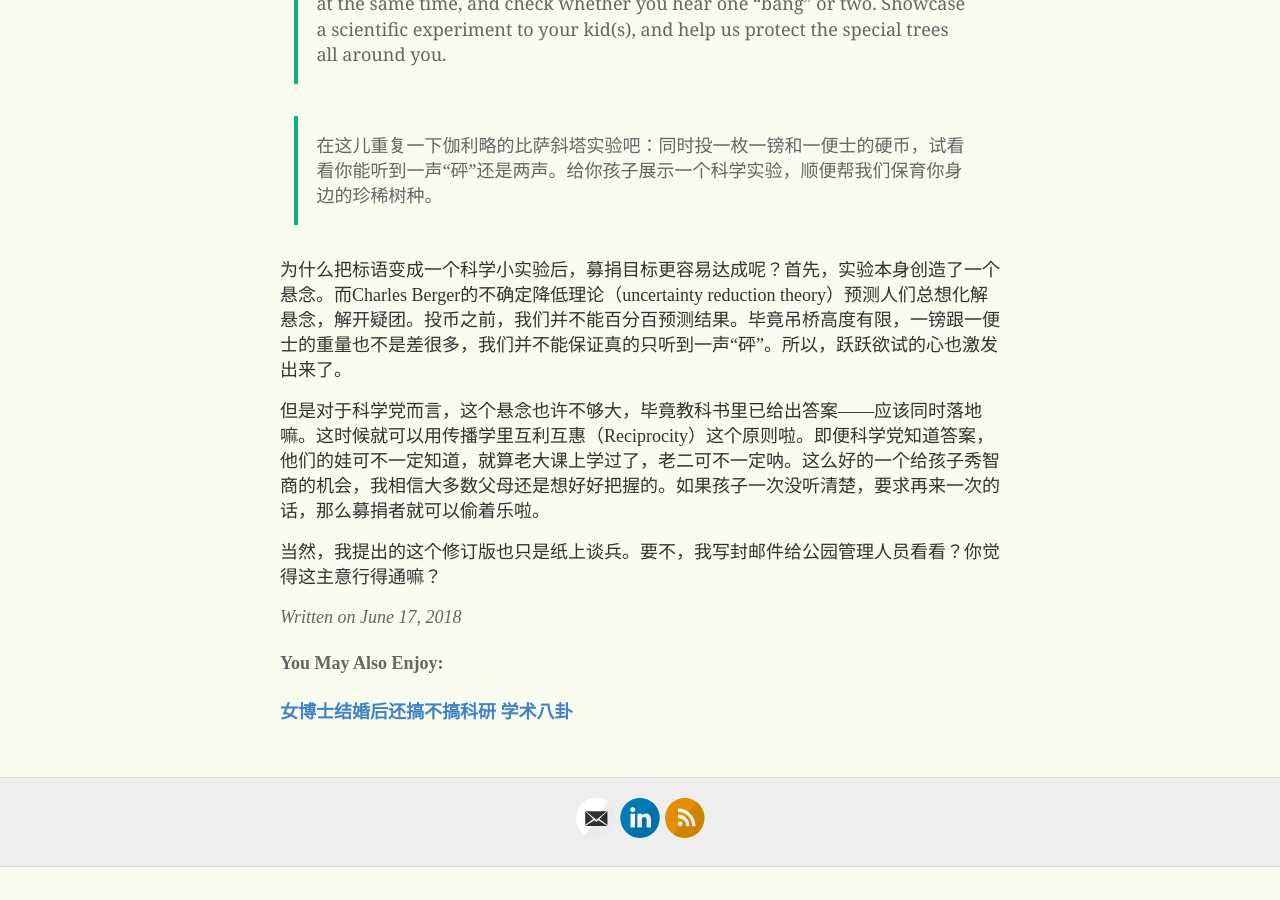
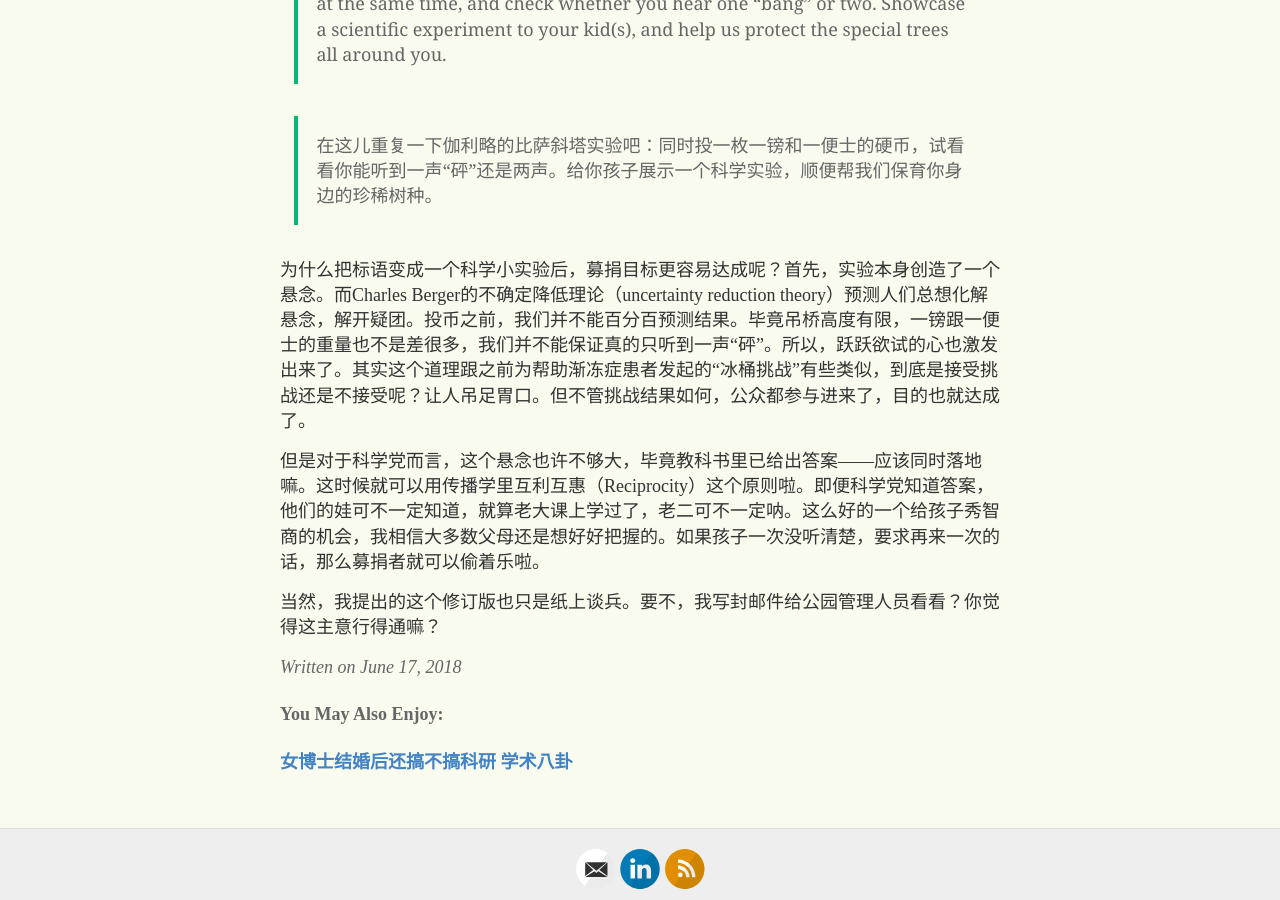
Before and after one commit to yihanxu/yihanxu.github.io, a Jekyll site: the page built from _posts/2018-6-17-galileo-tactics.md, in a window 1280 px wide and 900 px high, scrolled down 959 px. Built offline with Jekyll 4.4.1, drawn with Linux system fonts in a browser that asks for light colours; comment, search, counter and statistics services are not loaded; before the commit the page ends 1826 px from its top, so only the background shows below that.

Commit message:
revise texts

```diff
--- a/_posts/2018-6-17-galileo-tactics.md
+++ b/_posts/2018-6-17-galileo-tactics.md
@@ -20,7 +20,7 @@ tags: 伽利略 自由落体 募捐 传播
 
 > 在这儿重复一下伽利略的比萨斜塔实验吧：同时投一枚一镑和一便士的硬币，试看看你能听到一声“砰”还是两声。给你孩子展示一个科学实验，顺便帮我们保育你身边的珍稀树种。
 
-为什么把标语变成一个科学小实验后，募捐目标更容易达成呢？首先，实验本身创造了一个悬念。而Charles Berger的不确定降低理论（uncertainty reduction theory）预测人们总想化解悬念，解开疑团。投币之前，我们并不能百分百预测结果。毕竟吊桥高度有限，一镑跟一便士的重量也不是差很多，我们并不能保证真的只听到一声“砰”。所以，跃跃欲试的心也激发出来了。
+为什么把标语变成一个科学小实验后，募捐目标更容易达成呢？首先，实验本身创造了一个悬念。而Charles Berger的不确定降低理论（uncertainty reduction theory）预测人们总想化解悬念，解开疑团。投币之前，我们并不能百分百预测结果。毕竟吊桥高度有限，一镑跟一便士的重量也不是差很多，我们并不能保证真的只听到一声“砰”。所以，跃跃欲试的心也激发出来了。其实这个道理跟之前为帮助渐冻症患者发起的“冰桶挑战”有些类似，到底是接受挑战还是不接受呢？让人吊足胃口。但不管挑战结果如何，公众都参与进来了，目的也就达成了。
 
 但是对于科学党而言，这个悬念也许不够大，毕竟教科书里已给出答案——应该同时落地嘛。这时候就可以用传播学里互利互惠（Reciprocity）这个原则啦。即便科学党知道答案，他们的娃可不一定知道，就算老大课上学过了，老二可不一定呐。这么好的一个给孩子秀智商的机会，我相信大多数父母还是想好好把握的。如果孩子一次没听清楚，要求再来一次的话，那么募捐者就可以偷着乐啦。
 
```
